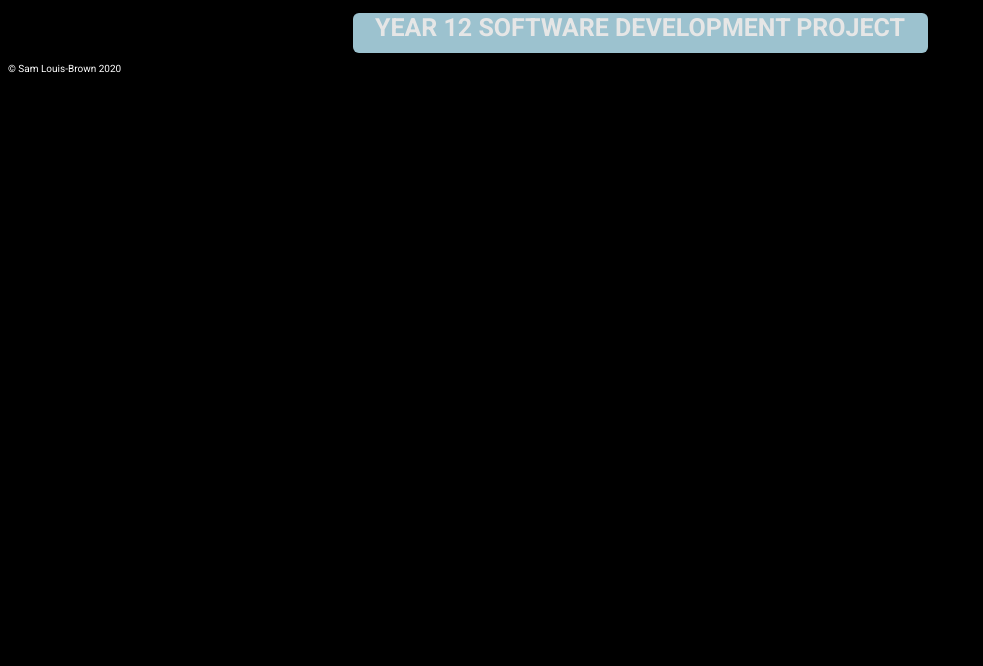
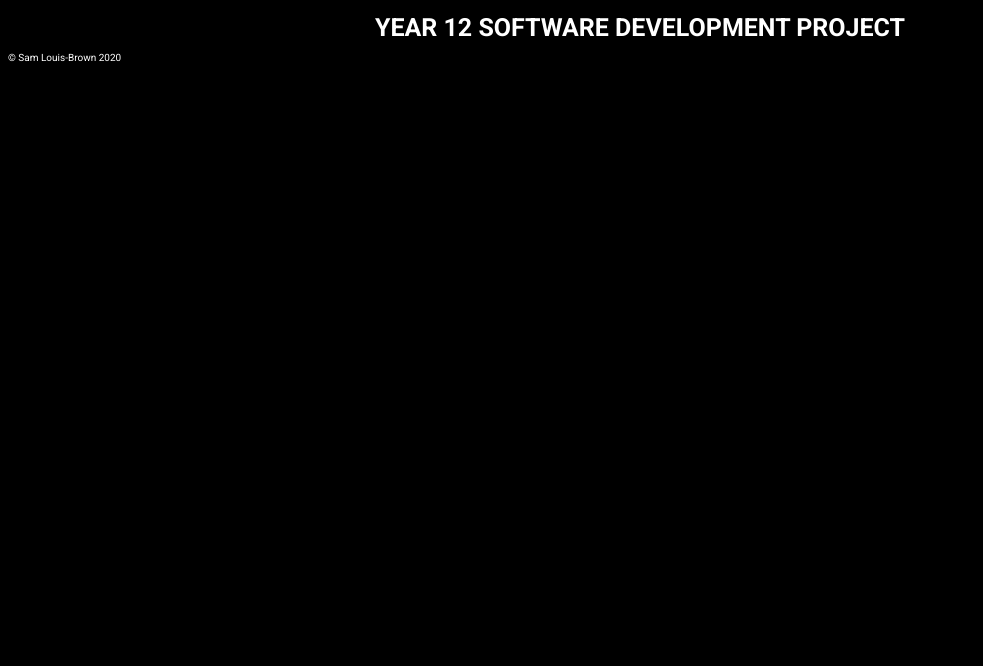
Before and after one commit to samlb666/index, a plain HTML site: page work.html in a window 1280 px wide. Shown: the part 134-800 px from the top of the page, without its empty margins (0-983 px from the left). Drawn offline with Linux system fonts and the light colour scheme.

Commit message:
Update work.html

```diff
--- a/work.html
+++ b/work.html
@@ -36,7 +36,7 @@
     </header>
 
 <div class="container">
-    <div class="button-shape fix by removing this">
+    <div class="">
         <a href="https://samlb666.github.io/food">
             <span class="item-title">Year 12 Software Development Project</span>
         </a>
```
